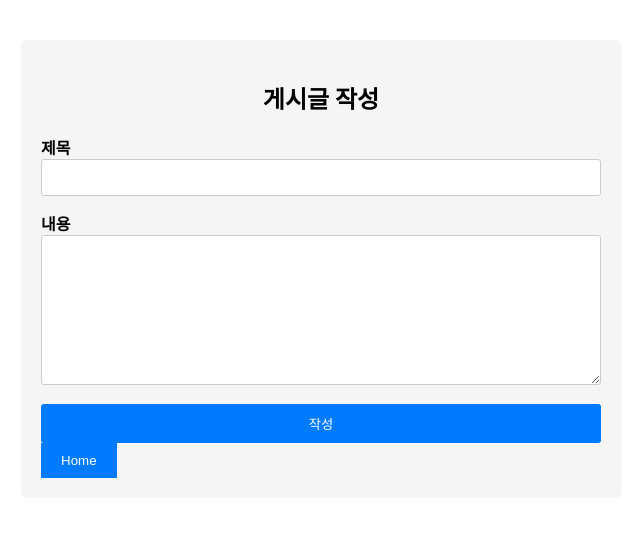
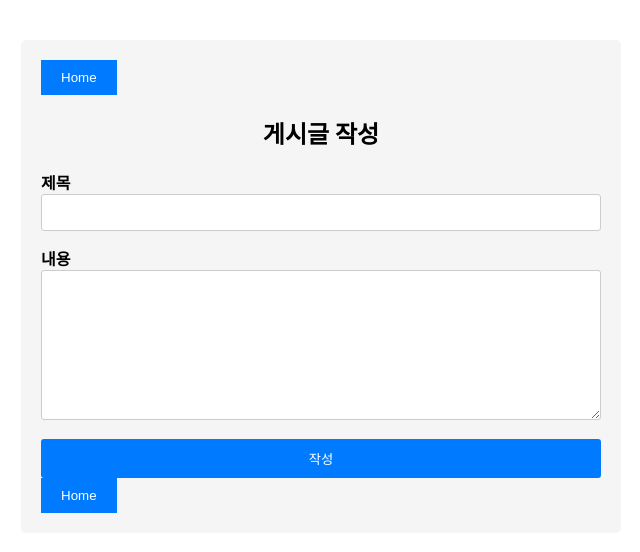
Before and after one commit to soulchicken/board, a React (Create React App) app: page /posts/new in a window 1280 px wide. Shown: the top 552 px of the page, without its empty margins (319-959 px from the left). Built offline with nearby package versions, Linux system fonts and the light colour scheme.

Commit message:
Style: 소소한 위치 이동

```diff
--- a/src/pages/NewPostPage.jsx
+++ b/src/pages/NewPostPage.jsx
@@ -32,6 +32,7 @@ const NewPostPage = () => {
 
   return (
     <div className={styles.container}>
+      <HomeBtn />
       <h2 className={styles.title}>게시글 작성</h2>
       <form className={styles.form} onSubmit={handleSubmit}>
         <div className={styles.formGroup}>
```
